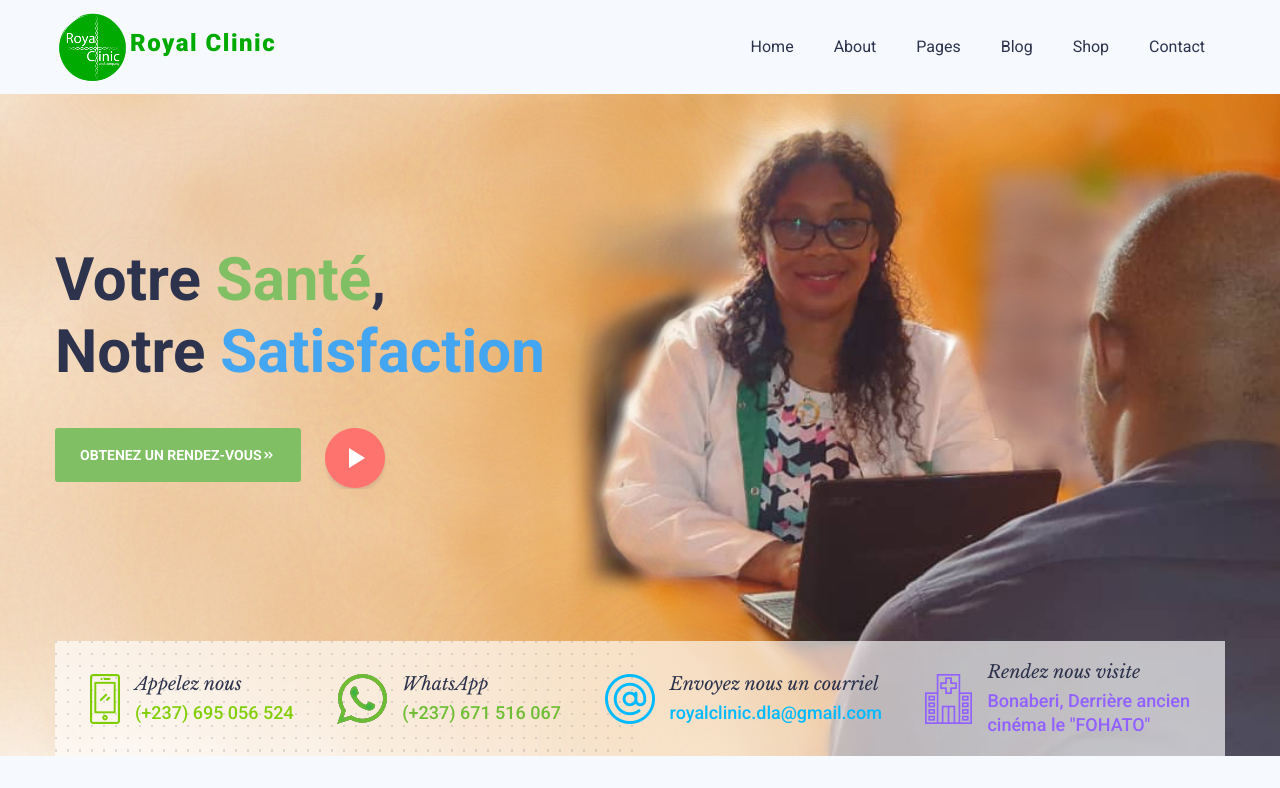
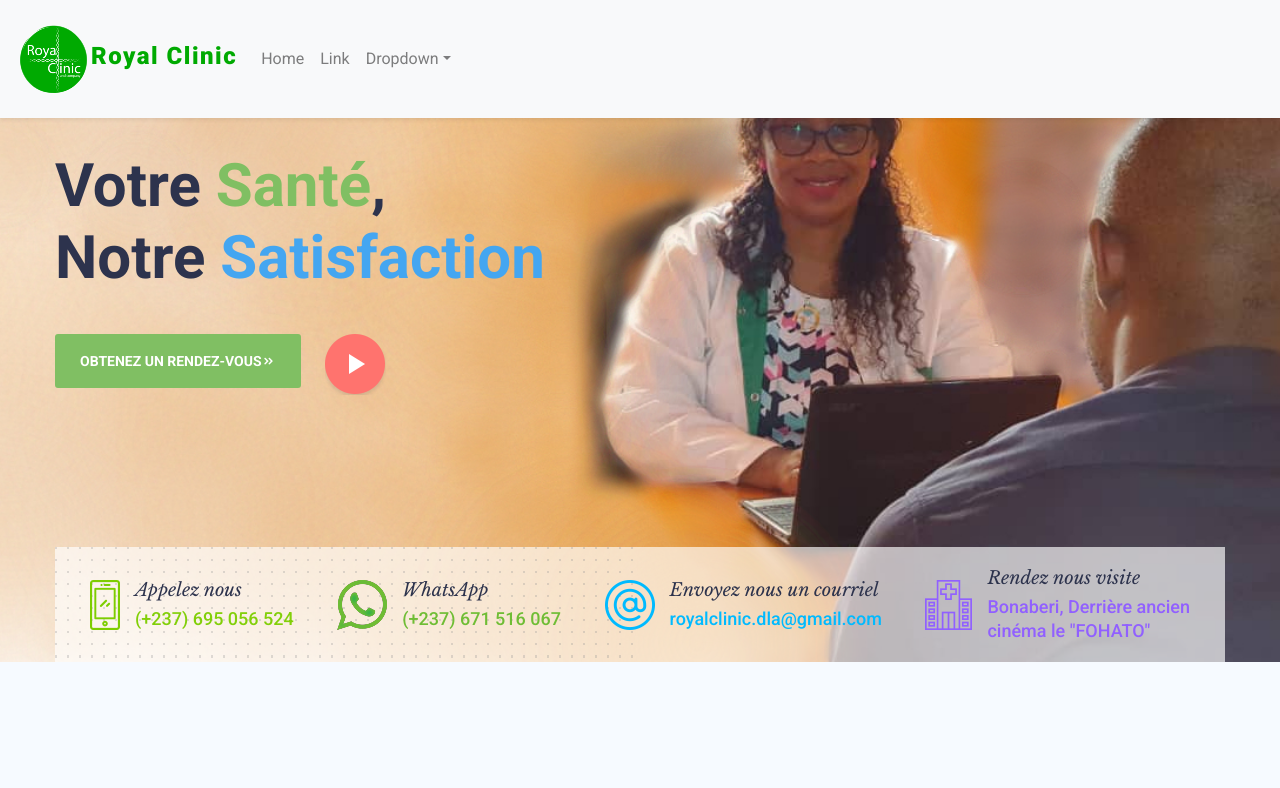
Before and after one commit to bricedjilo/clinic, a React (Create React App) app: page / in a window 1280 px wide. Shown: the top 788 px of the page. Built offline with nearby package versions, Linux system fonts and the light colour scheme.

Commit message:
add menu-bar

```diff
--- a/package.json
+++ b/package.json
@@ -7,8 +7,10 @@
     "@testing-library/jest-dom": "^4.2.4",
     "@testing-library/react": "^9.3.2",
     "@testing-library/user-event": "^7.1.2",
+    "bootstrap": "^4.5.2",
     "gh-pages": "^3.1.0",
     "react": "^16.13.1",
+    "react-bootstrap": "^1.3.0",
     "react-dom": "^16.13.1",
     "react-scripts": "3.4.3"
   },
--- a/src/App.js
+++ b/src/App.js
@@ -1,12 +1,14 @@
 import React, { Component } from "react";
+
+// import Button from "react-bootstrap/Button";
 
 import "./App.css";
 
-import { Header } from "./components/header/header";
+import { MenuBar } from "./components/menu-bar/menu-bar";
 import { Banner } from "./components/banner/banner";
 // import { About } from "./components/about/about";
+import { Depistage } from "./components/depistage/depistage";
 import { Service } from "./components/service/service";
-import { Depistage } from "./components/depistage/depistage";
 import { Offer } from "./components/offer/offer";
 import { Team } from "./components/team/team";
 import { Contact } from "./components/contact/contact";
@@ -31,8 +33,7 @@ class App extends Component {
             </form>
           </div>
         </div>
-
-        <Header />
+        <MenuBar />
         <Banner />
         <Depistage />
         {/* <About /> */}
--- /dev/null
+++ b/src/components/menu-bar/menu-bar.css
@@ -0,0 +1,7 @@
+.org-name {
+  font-family: "Roboto", sans-serif;
+  font-size: 24px;
+  font-weight: 800;
+  letter-spacing: 1.5px;
+  color: #00aa01;
+}
--- /dev/null
+++ b/src/components/menu-bar/menu-bar.jsx
@@ -0,0 +1,47 @@
+import React from "react";
+
+import Navbar from "react-bootstrap/Navbar";
+import Nav from "react-bootstrap/Nav";
+import NavDropdown from "react-bootstrap/NavDropdown";
+
+import logoRc from "./images/logo-rc.png";
+
+import "./menu-bar.css";
+
+export const MenuBar = (props) => {
+  return (
+    <Navbar
+      bg="light"
+      expand="lg"
+      fixed="top"
+      className="shadow-sm p-3 mb-5 bg-grey"
+    >
+      <Navbar.Brand href="#home">
+        <a href="index.html">
+          <img src={logoRc} alt="logo" style={{ display: "inline-block" }} />
+          <span style={{ display: "inline-block" }} className="org-name">
+            Royal Clinic
+          </span>
+        </a>
+      </Navbar.Brand>
+      <Navbar.Toggle aria-controls="basic-navbar-nav" />
+      <Navbar.Collapse id="basic-navbar-nav">
+        <Nav className="mr-auto">
+          <Nav.Link href="#home">Home</Nav.Link>
+          <Nav.Link href="#link">Link</Nav.Link>
+          <NavDropdown title="Dropdown" id="basic-nav-dropdown">
+            <NavDropdown.Item href="#action/3.1">Action</NavDropdown.Item>
+            <NavDropdown.Item href="#action/3.2">
+              Another action
+            </NavDropdown.Item>
+            <NavDropdown.Item href="#action/3.3">Something</NavDropdown.Item>
+            <NavDropdown.Divider />
+            <NavDropdown.Item href="#action/3.4">
+              Separated link
+            </NavDropdown.Item>
+          </NavDropdown>
+        </Nav>
+      </Navbar.Collapse>
+    </Navbar>
+  );
+};
```
Also changed, not shown: src/components/menu-bar/images/logo-rc.png (added), 1 other file (tests, documents, lock files or other folders).
